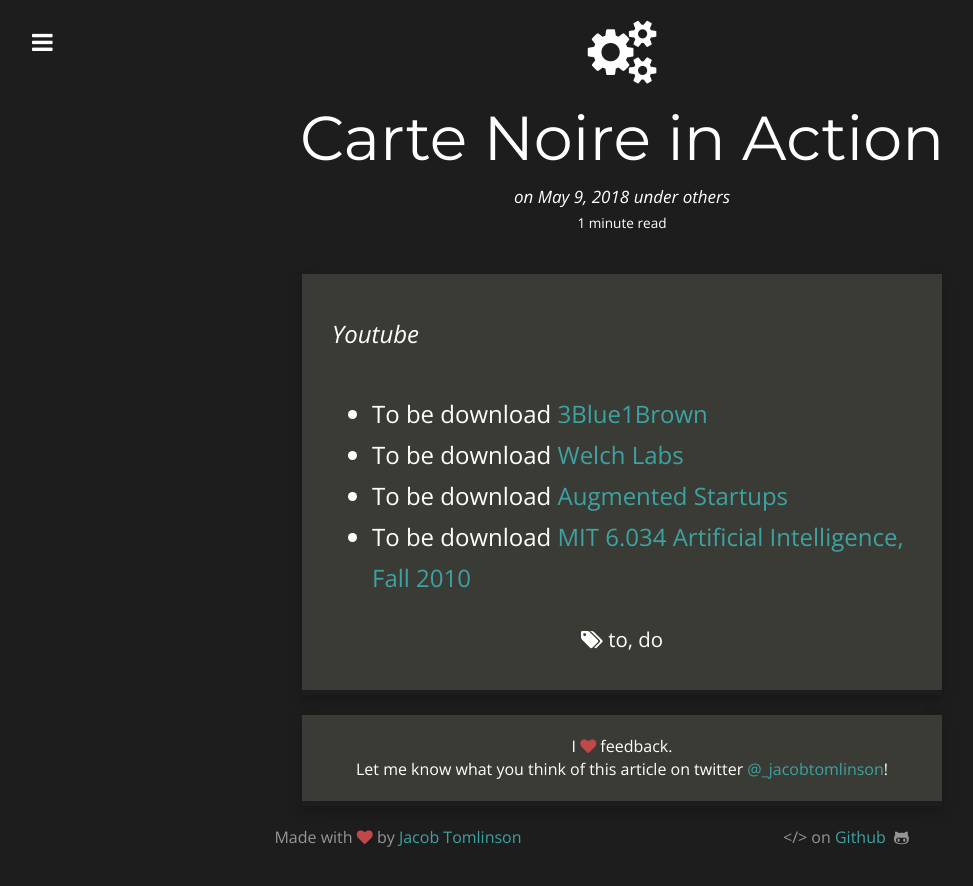
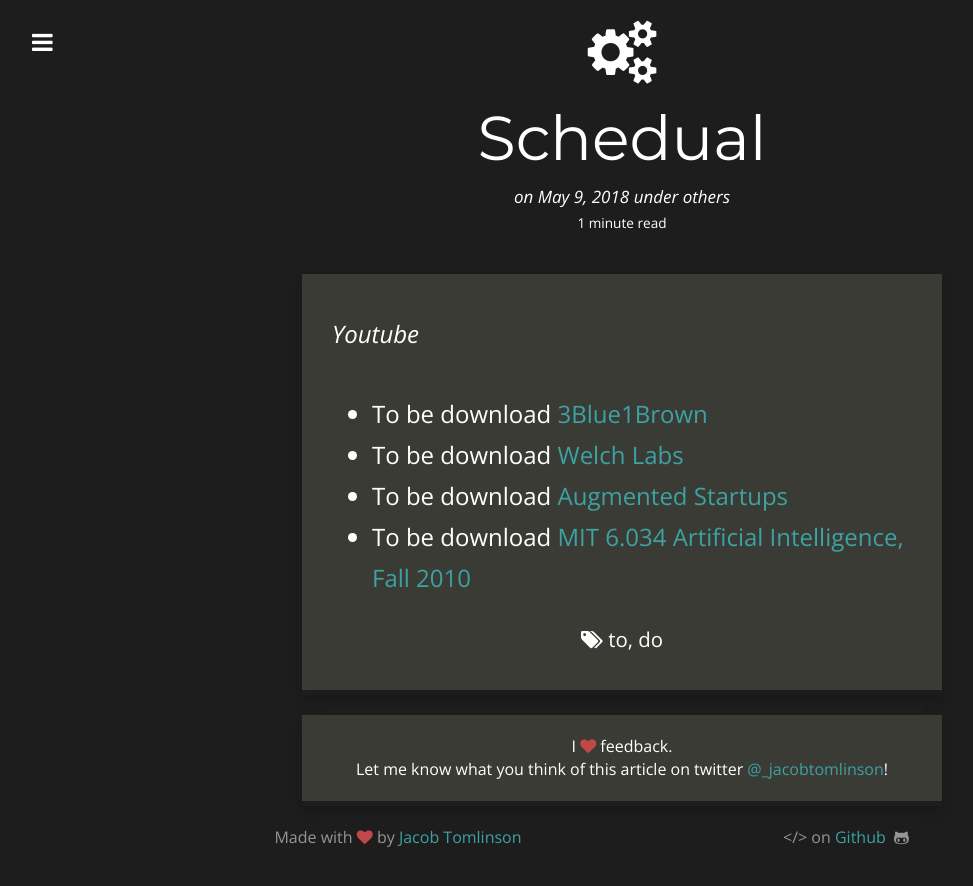
Before and after one commit to e-guy/e-guy.github.io, a Jekyll site: the page built from _posts/2018-5-8-to-do.md, in a window 1280 px wide. Shown: the top 886 px of the page, without its empty margins (18-991 px from the left). Built offline with Jekyll 4.4.1, drawn with Linux system fonts in a browser that asks for light colours; nearby versions of some CDN libraries.

Commit message:
Update 2018-5-8-to-do.md

```diff
--- a/_posts/2018-5-8-to-do.md
+++ b/_posts/2018-5-8-to-do.md
@@ -1,6 +1,6 @@
 ---
 layout:     post
-title:      Carte Noire in Action
+title:      Schedual
 date:       2018-5-9
 summary:    todo
 categories: others
```
